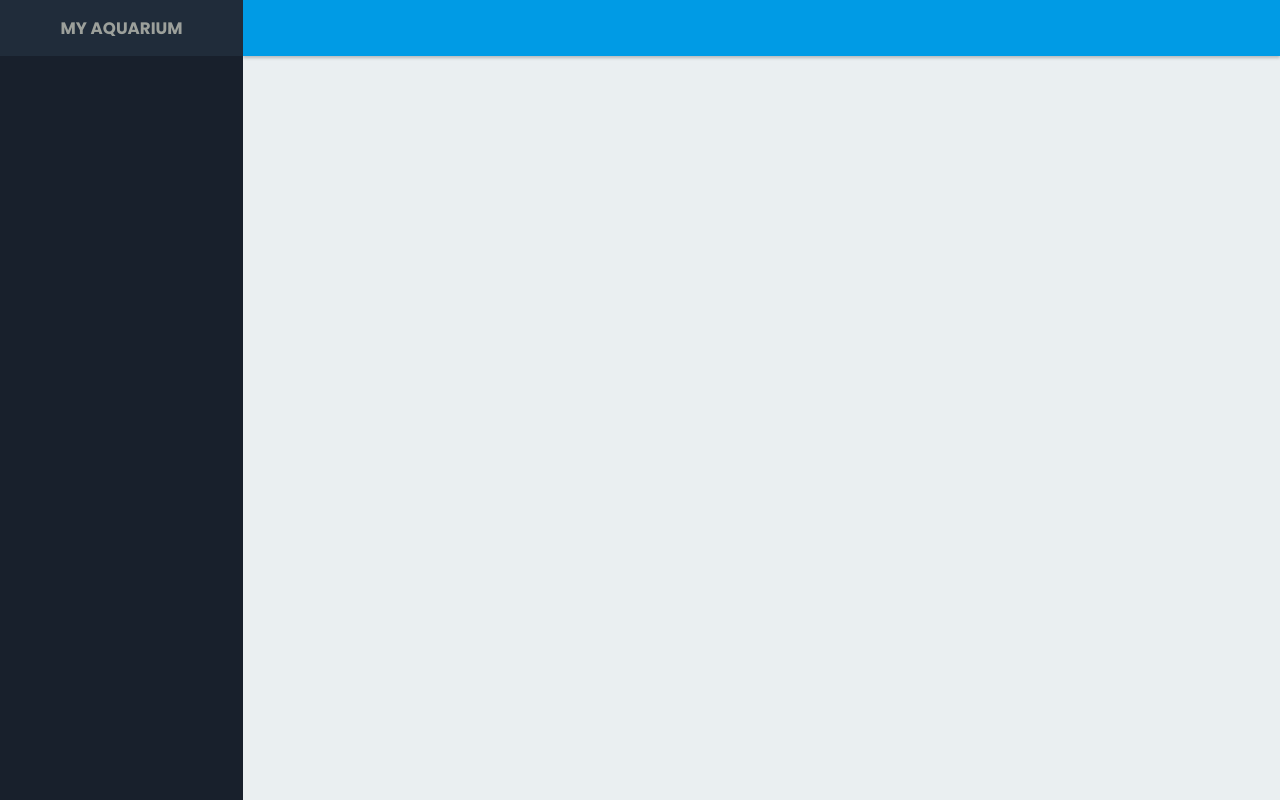
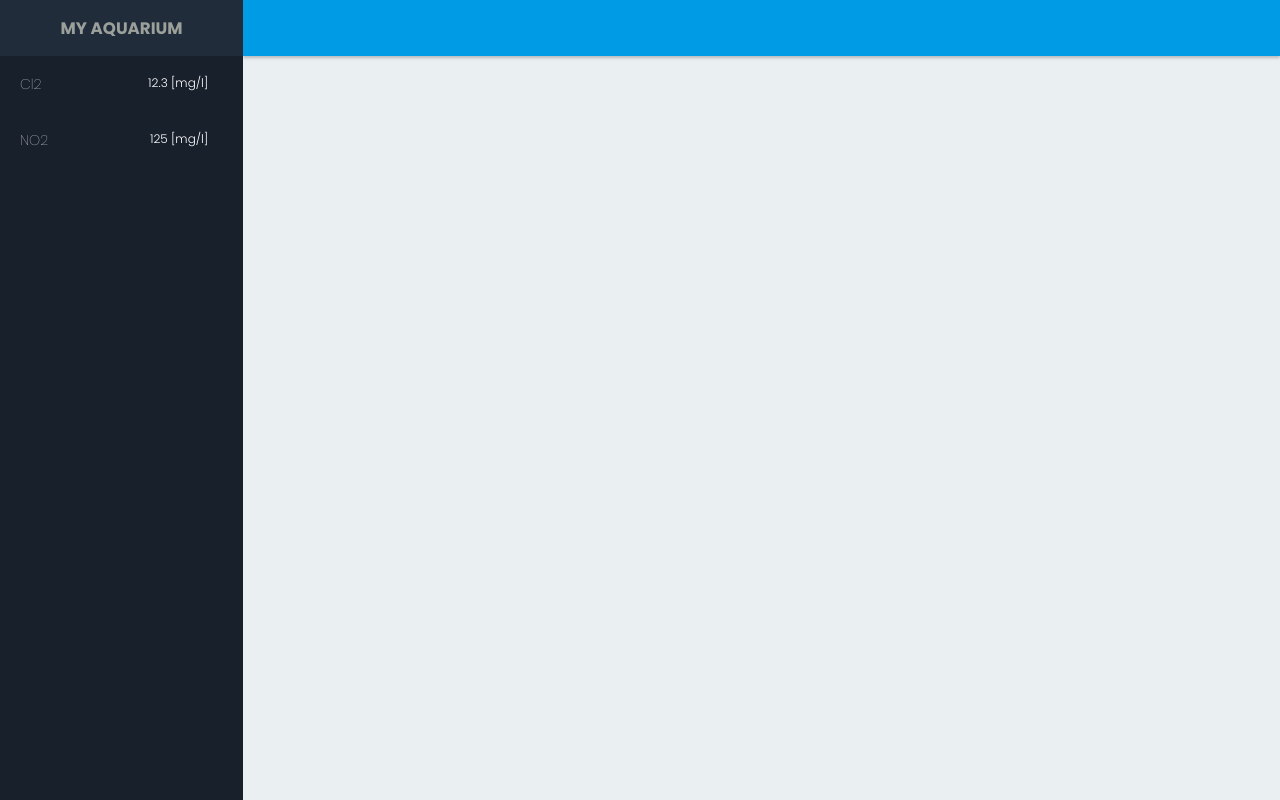
Before and after one commit to jimmeryn/my-aquarium-app, a React (Create React App) app: page /aquarium/0 in a window 1280 px wide. Built offline with nearby package versions, Linux system fonts and the light colour scheme.

Commit message:
created aquarium list components

```diff
--- a/src/components/pages/AquariumPage.tsx
+++ b/src/components/pages/AquariumPage.tsx
@@ -4,10 +4,30 @@ import Page from "./Page";
 import PageContent from "./PageContent";
 import Menu from "components/Menu";
 import Navbar from "components/Navbar";
+import LatestParamList from "features/param/LatestParamsList";
 
 const AquariumPage: React.FunctionComponent = () => (
   <Page className="page">
-    <Menu className="menu"></Menu>
+    <Menu className="menu">
+      <LatestParamList
+        params={[
+          {
+            id: 1,
+            name: "Cl2",
+            value: 12.3,
+            aquariumId: 0,
+            date: new Date(),
+          },
+          {
+            id: 2,
+            name: "NO2",
+            value: 125,
+            aquariumId: 0,
+            date: new Date(),
+          },
+        ]}
+      />
+    </Menu>
     <PageContent>
       <Navbar className="navbar" />
     </PageContent>
--- /dev/null
+++ b/src/features/param/LatestParamList.module.css
@@ -0,0 +1,17 @@
+.paramListItem {
+  display: flex;
+  flex-wrap: nowrap;
+  justify-content: space-between;
+  margin: 0 35px 0 20px;
+}
+
+.paramName {
+  text-transform: none;
+  font-size: 14px;
+}
+
+.paramValue {
+  text-transform: none;
+  font-size: 12px;
+  font-weight: 300;
+}
--- a/src/features/param/LatestParamListItem.tsx
+++ b/src/features/param/LatestParamListItem.tsx
@@ -1,5 +1,18 @@
 import React from "react";
+import styles from "./LatestParamList.module.css";
+import { AquariumParamButton } from "components/buttons/AquariumParamButton";
 
-const LatestParamListItem = () => <div></div>;
+const LatestParamListItem: React.FunctionComponent<{
+  className: string;
+  name: string;
+  value: number | null;
+}> = ({ className, name, value }) => (
+  <AquariumParamButton className={className}>
+    <div className={styles.paramListItem}>
+      <div className={styles.paramName}>{name}</div>
+      <div className={styles.paramValue}>{`${value} [mg/l]`}</div>
+    </div>
+  </AquariumParamButton>
+);
 
 export default LatestParamListItem;
--- a/src/features/param/LatestParamsList.tsx
+++ b/src/features/param/LatestParamsList.tsx
@@ -1,5 +1,22 @@
 import React from "react";
+import { Param } from "models";
+import LatestParamListItem from "./LatestParamListItem";
 
-const LatestParamList = () => <div></div>;
+const LatestParamList: React.FunctionComponent<{ params: Param[] }> = ({
+  params,
+}) => (
+  <React.Fragment>
+    {/* <AddParamButton />
+    <AddRefillButton /> */}
+    {params.map(({ id, value, name }) => (
+      <LatestParamListItem
+        className="latest-param-list-item"
+        key={id}
+        value={value}
+        name={name}
+      />
+    ))}
+  </React.Fragment>
+);
 
 export default LatestParamList;
```
